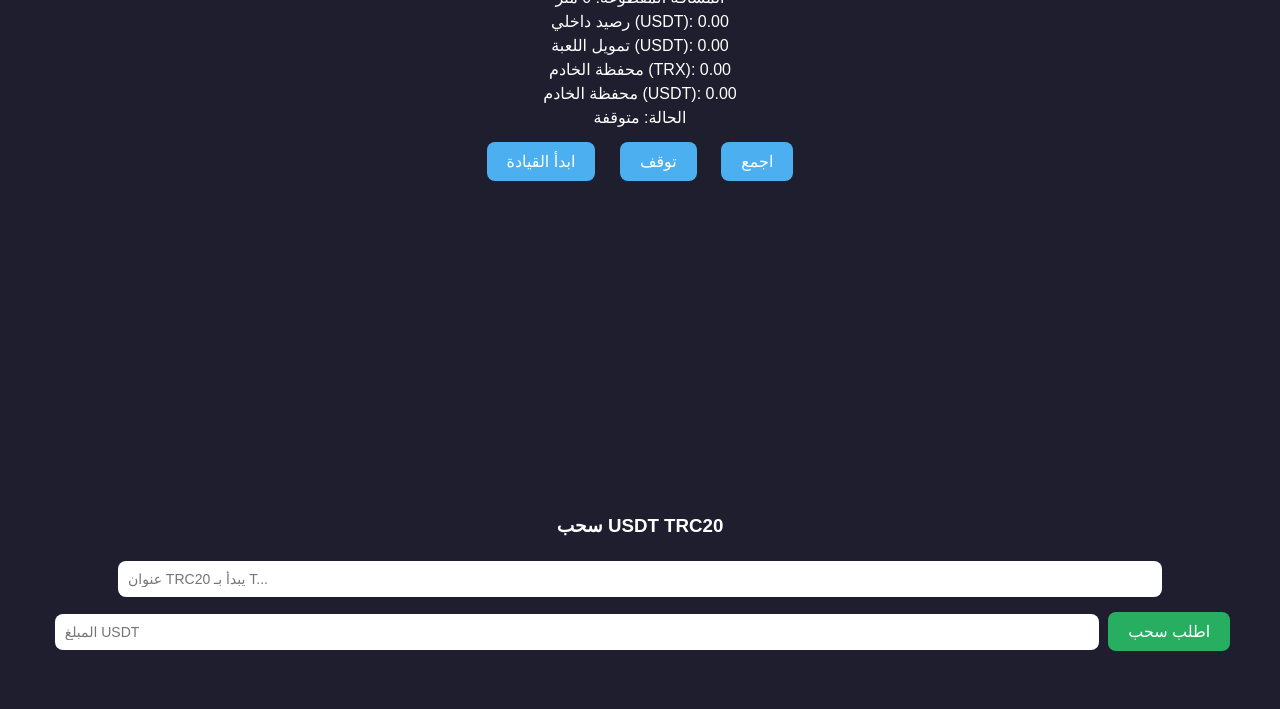
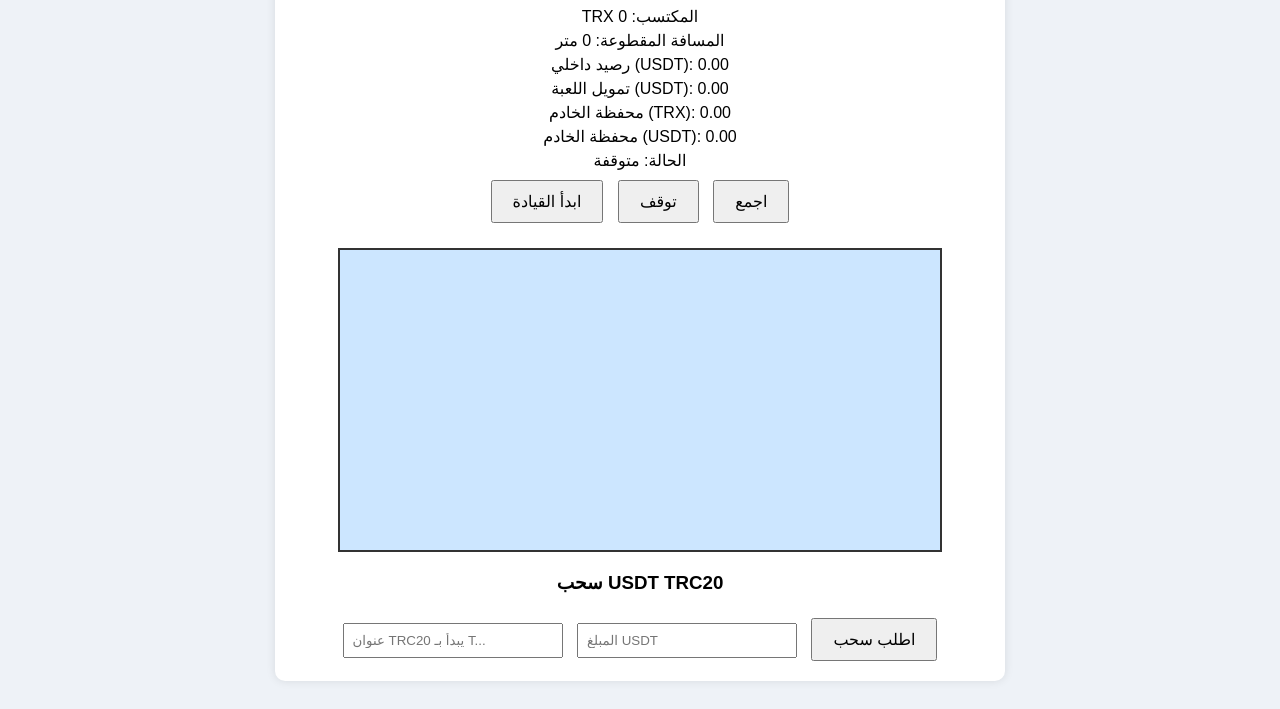
Before and after one commit to hjsv122/FlatDriveGame, a website: page index.html in a window 1280 px wide. Shown: the part 117-826 px from the top of the page. Before the commit the page ends 800 px from the top, so only its background shows below. Drawn offline with Linux system fonts and the light colour scheme.

Commit message:
Update style.css

```diff
--- a/style.css
+++ b/style.css
@@ -1,75 +1,39 @@
 body {
   font-family: Arial, sans-serif;
-  background-color: #1e1e2f;
-  color: #fff;
+  background: #eef2f7;
   text-align: center;
-  margin: 0;
-  padding: 0;
+  padding: 20px;
 }
 
-.container {
-  max-width: 600px;
-  margin: 20px auto;
-  padding: 20px;
-  background: #2a2a40;
-  border-radius: 12px;
-  box-shadow: 0 0 15px rgba(0, 0, 0, 0.5);
-}
-
-h1 {
-  color: #4cafef;
+.game-container {
+  max-width: 700px;
+  margin: auto;
+  background: #fff;
+  padding: 15px;
+  border-radius: 10px;
+  box-shadow: 0 0 10px rgba(0,0,0,0.1);
 }
 
 .stats p {
-  font-size: 16px;
   margin: 5px 0;
 }
 
-.controls button {
-  margin: 10px;
+.controls button, .withdraw button {
+  margin: 5px;
   padding: 10px 20px;
   font-size: 16px;
-  background: #4cafef;
-  border: none;
-  border-radius: 8px;
   cursor: pointer;
-  color: #fff;
-  transition: 0.3s;
 }
 
-.controls button:hover {
-  background: #3a9bdc;
-}
-
-.withdraw {
-  margin-top: 20px;
+canvas {
+  display: block;
+  margin: 20px auto;
+  background: #cce6ff;
+  border: 2px solid #333;
 }
 
 .withdraw input {
+  padding: 8px;
   margin: 5px;
-  padding: 10px;
-  width: 80%;
-  border: none;
-  border-radius: 8px;
-  font-size: 14px;
+  width: 200px;
 }
-
-.withdraw button {
-  background: #27ae60;
-  color: #fff;
-  padding: 10px 20px;
-  border: none;
-  border-radius: 8px;
-  cursor: pointer;
-  font-size: 16px;
-  margin-top: 10px;
-}
-
-.withdraw button:hover {
-  background: #219150;
-}
-
-#message {
-  margin-top: 15px;
-  font-weight: bold;
-}
```
